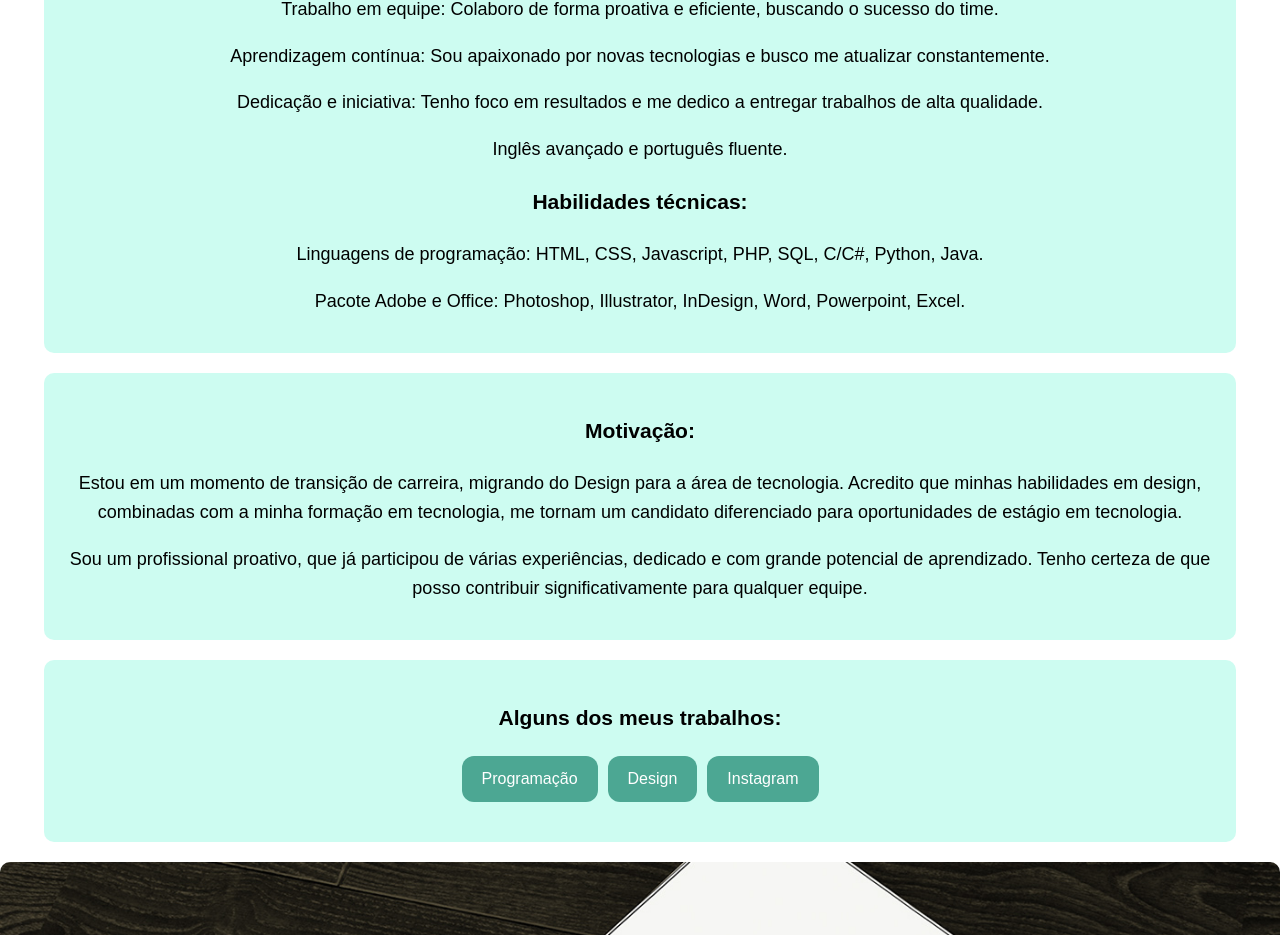
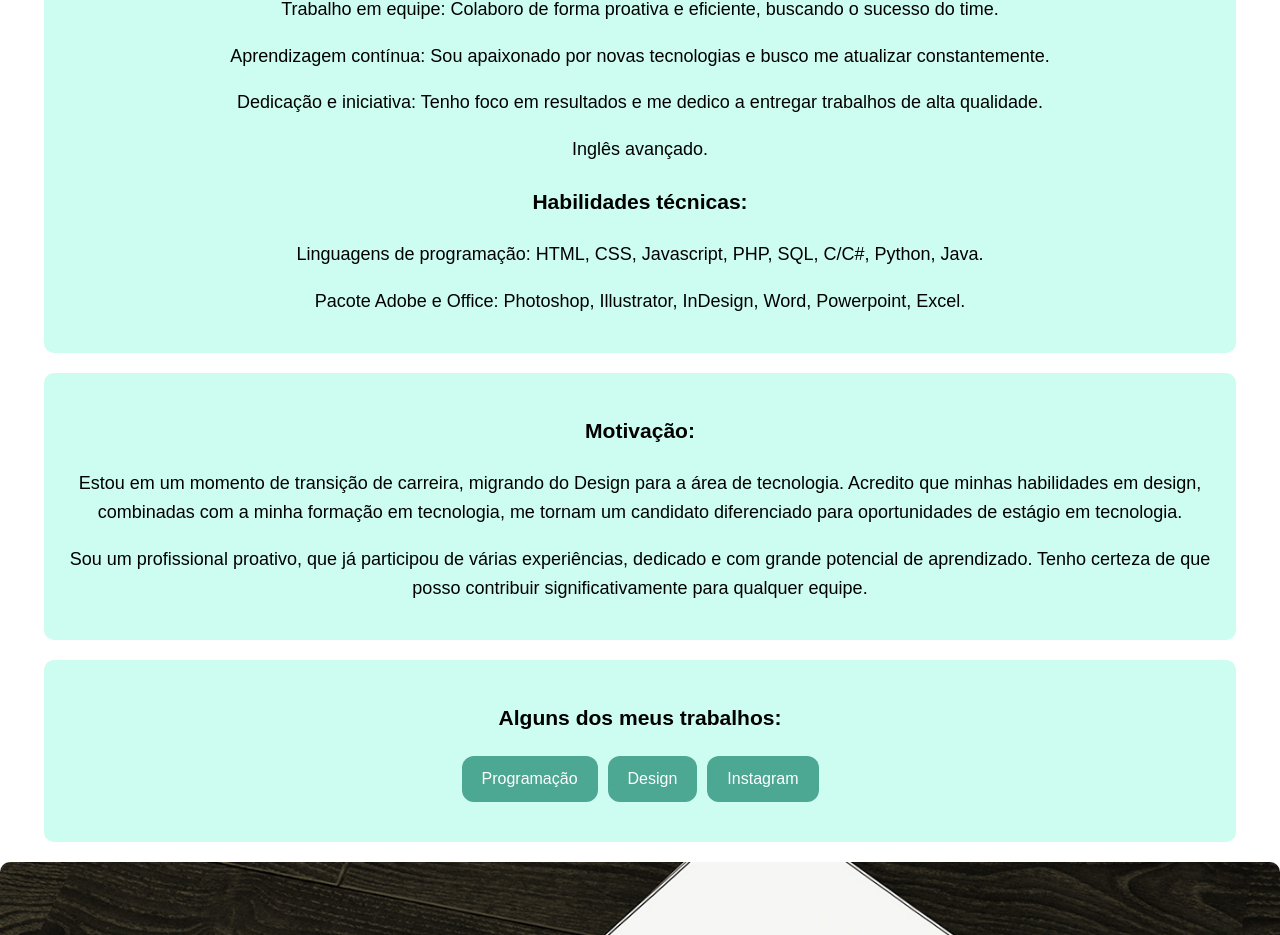
Before and after one commit to spaggiariGabe/cvcel.github.io, a plain HTML site: page index.html in a window 1280 px wide. Shown: the part 1132-2067 px from the top of the page. Drawn offline with Linux system fonts and the light colour scheme.

Commit message:
Update index.html

```diff
--- a/index.html
+++ b/index.html
@@ -226,7 +226,7 @@
             <p>Trabalho em equipe: Colaboro de forma proativa e eficiente, buscando o sucesso do time.</p>
             <p>Aprendizagem contínua: Sou apaixonado por novas tecnologias e busco me atualizar constantemente.</p>
             <p>Dedicação e iniciativa: Tenho foco em resultados e me dedico a entregar trabalhos de alta qualidade.</p>
-            <p>Inglês avançado e português fluente.</p>
+            <p>Inglês avançado.</p>
             <h3>Habilidades técnicas:</h3>
             <p>Linguagens de programação: HTML, CSS, Javascript, PHP, SQL, C/C#, Python, Java.</p>
             <p>Pacote Adobe e Office: Photoshop, Illustrator, InDesign, Word, Powerpoint, Excel.</p>
```
